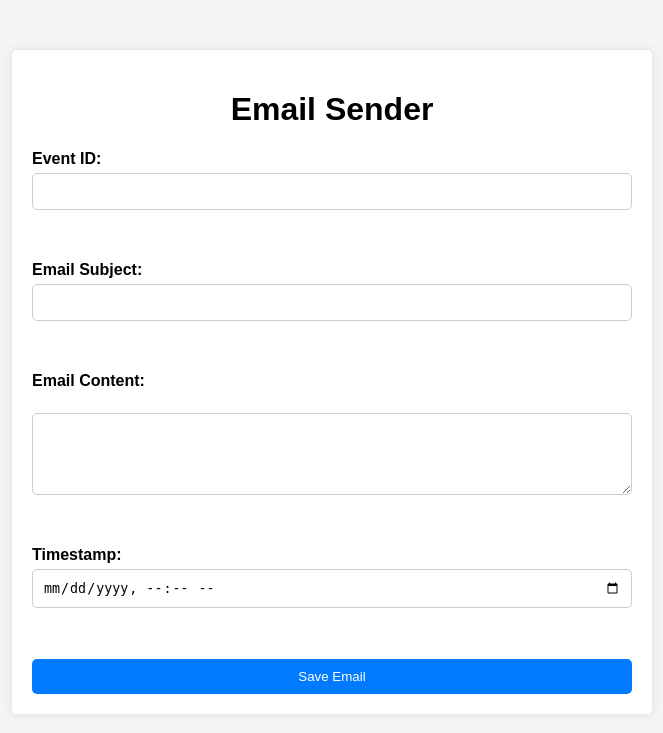
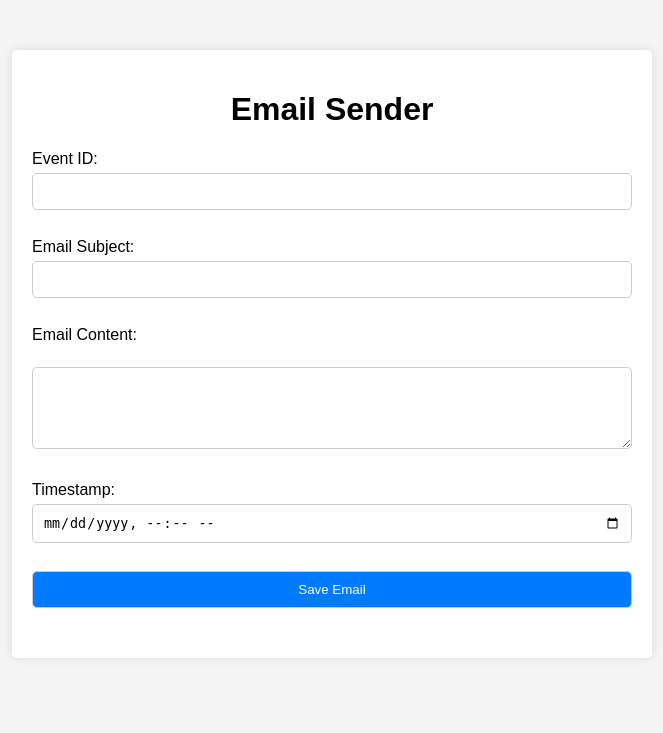
Before and after one commit to Fayed06/flask-automatic-mail-sender, a Flask app: template app/views/index.html in a window 1280 px wide. Shown: the top 733 px of the page, without its empty margins (308-971 px from the left). Run offline with Flask 3, Linux system fonts and the light colour scheme; the template is opened without the code that fills it, so the values that code supplies are empty; parts of the project's set-up code (start-up, migrations or seed data) failed here and were passed over.

Commit message:
change the css location

```diff
--- a/app/static/styles.css
+++ b/app/static/css/styles.css
@@ -1,7 +1,8 @@
-/* app/static/styles.css */
 body {
     font-family: Arial, sans-serif;
     background-color: #f4f4f4;
+    margin: 0;
+    padding: 0;
 }
 
 .container {
@@ -18,38 +19,38 @@ h1 {
 }
 
 form {
-    display: flex;
-    flex-direction: column;
+    margin-bottom: 20px;
 }
 
 label {
-    font-weight: bold;
+    display: block;
     margin-bottom: 5px;
 }
 
 input[type="number"],
 input[type="text"],
 textarea,
-input[type="datetime-local"] {
+input[type="datetime-local"],
+button {
     width: 100%;
     padding: 10px;
-    margin-bottom: 15px;
+    margin-bottom: 10px;
     border: 1px solid #ccc;
     border-radius: 5px;
     box-sizing: border-box;
 }
 
-button[type="submit"] {
-    width: 100%;
-    padding: 10px;
+button {
     background-color: #007bff;
     color: #fff;
-    border: none;
-    border-radius: 5px;
     cursor: pointer;
-    transition: background-color 0.3s;
 }
 
-button[type="submit"]:hover {
+button:hover {
     background-color: #0056b3;
 }
+
+#responseMessage {
+    text-align: center;
+    font-weight: bold;
+}
```
